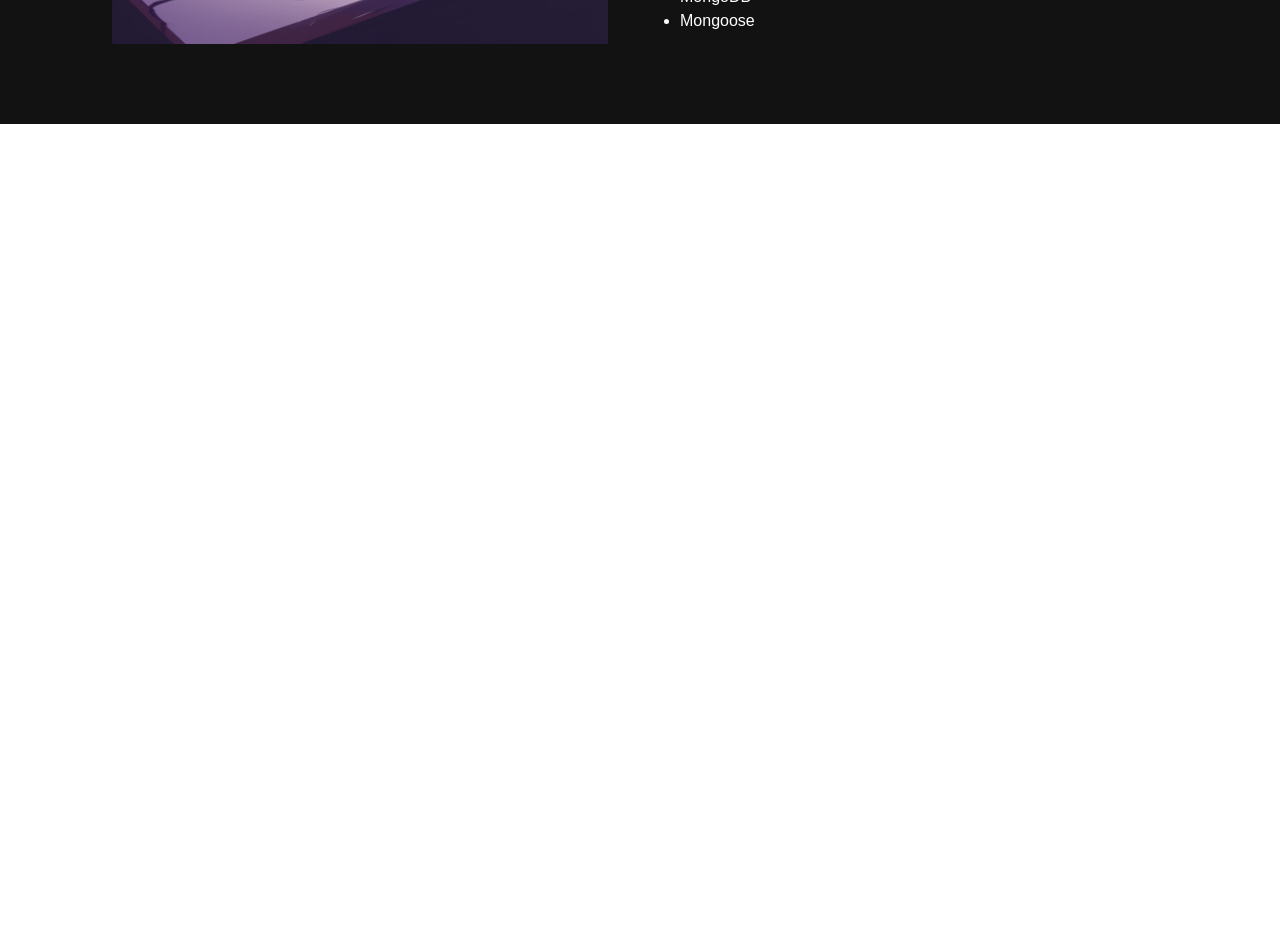
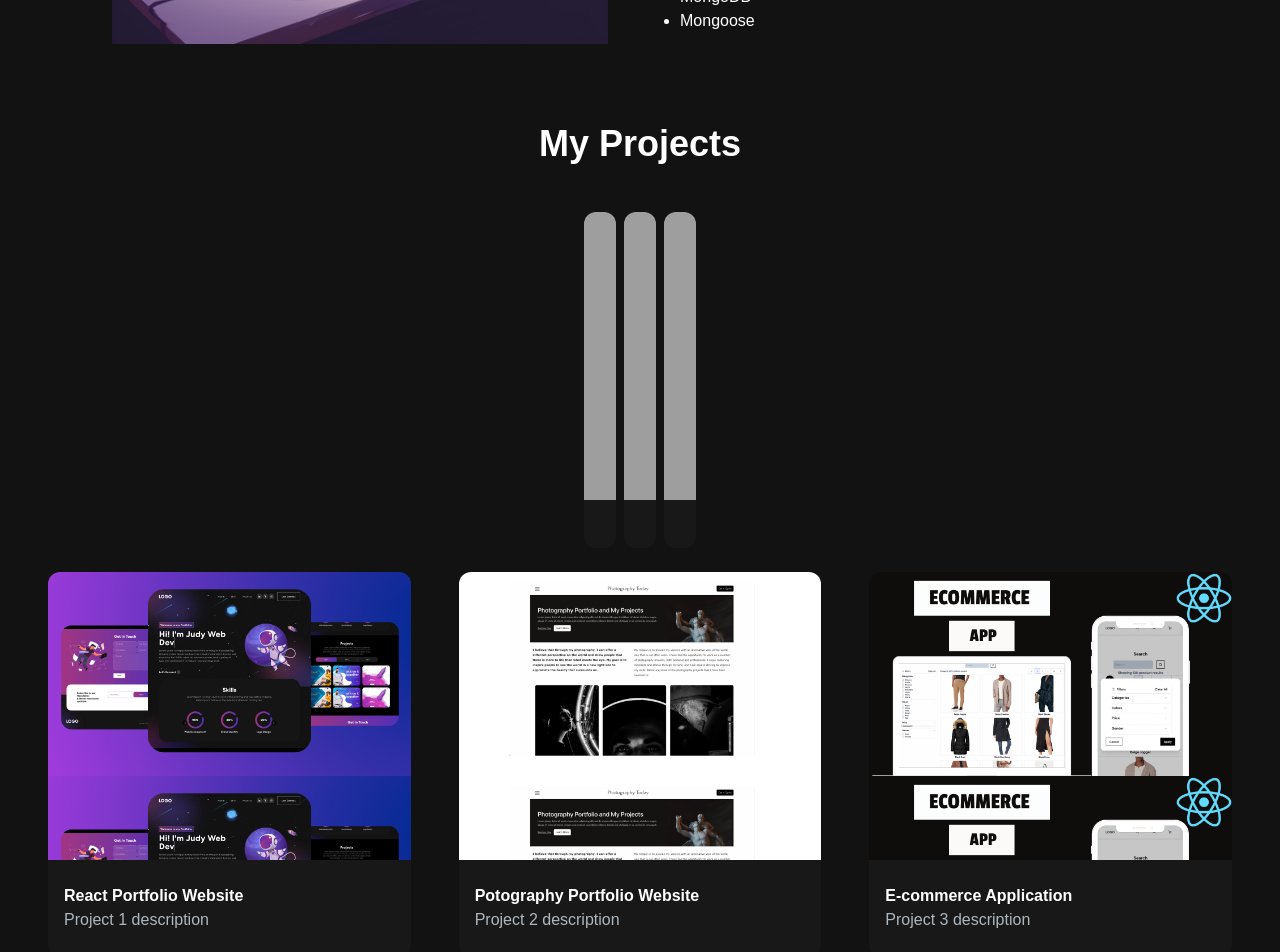
Before and after one commit to natanmuletahunde/Portfolio_next.js, a Next.js app: page / in a window 1280 px wide. Shown: the part 960-1912 px from the top of the page. Before the commit the page ends 1084 px from the top, so only its background shows below. Built offline with nearby package versions, Linux system fonts and the light colour scheme; grey boxes are pictures that could not be loaded.

Commit message:
add the projectssction in ht e page.js of the app folder

```diff
--- a/src/app/components/ProjectCard.jsx
+++ b/src/app/components/ProjectCard.jsx
@@ -0,0 +1,40 @@
+import React from "react";
+import Image from "next/image";
+import { CodeBracketIcon, EyeIcon } from "@heroicons/react/24/outline";
+import Link from "next/link";
+
+const ProjectCard = ({ imgUrl, title, description }) => {
+  return (
+    <div>
+      <div
+        className="group rounded-t-xl h-52 md:h-72 bg-center relative overflow-hidden"
+        src={imgUrl}
+        alt={title}
+        width={300}
+        height={200}
+        style={{ background: `url(${imgUrl})`, backgroundSize: "contain" }}
+      >
+        <div className="overlay absolute top-0 left-0 w-full h-full bg-[#181818] bg-opacity-0 hidden group-hover:flex group-hover:bg-opacity-80 transition-all duration-500 items-center justify-center">
+          <Link
+            href="/"
+            className="h-14 w-14 border-2 relative rounded-full border-[#ADB7BE] hover:border-white mr-4 group/link"
+          >
+            <EyeIcon className="h-10 w-10 text-[#ADB7BE] group-hover/link:text-white absolute top-1/2 left-1/2 transform -translate-x-1/2 -translate-y-1/2" />
+          </Link>
+          <Link
+            href="/"
+            className="h-14 w-14 border-2 relative rounded-full border-[#ADB7BE] hover:border-white group/link"
+          >
+            <CodeBracketIcon className="h-10 w-10 text-[#ADB7BE] group-hover/link:text-white absolute top-1/2 left-1/2 transform -translate-x-1/2 -translate-y-1/2" />
+          </Link>
+        </div>
+      </div>
+      <div className="bg-[#181818] rounded-b-xl py-6 px-4 text-white">
+        <h5 className="font-lg font-semibold">{title}</h5>
+        <p className="text-[#ADB7BE]">{description}</p>
+      </div>
+    </div>
+  );
+};
+
+export default ProjectCard;
--- a/src/app/components/ProjectTag.jsx
+++ b/src/app/components/ProjectTag.jsx
@@ -0,0 +1,40 @@
+import React from "react";
+import Image from "next/image";
+import { CodeBracketIcon, EyeIcon } from "@heroicons/react/24/outline";
+import Link from "next/link";
+
+const ProjectCard = ({ imgUrl, title, description }) => {
+  return (
+    <div>
+      <div
+        className="group rounded-t-xl h-52 md:h-72 bg-center relative overflow-hidden"
+        src={imgUrl}
+        alt={title}
+        width={300}
+        height={200}
+        style={{ background: `url(${imgUrl})`, backgroundSize: "contain" }}
+      >
+        <div className="overlay absolute top-0 left-0 w-full h-full bg-[#181818] bg-opacity-0 hidden group-hover:flex group-hover:bg-opacity-80 transition-all duration-500 items-center justify-center">
+          <Link
+            href="/"
+            className="h-14 w-14 border-2 relative rounded-full border-[#ADB7BE] hover:border-white mr-4 group/link"
+          >
+            <EyeIcon className="h-10 w-10 text-[#ADB7BE] group-hover/link:text-white absolute top-1/2 left-1/2 transform -translate-x-1/2 -translate-y-1/2" />
+          </Link>
+          <Link
+            href="/"
+            className="h-14 w-14 border-2 relative rounded-full border-[#ADB7BE] hover:border-white group/link"
+          >
+            <CodeBracketIcon className="h-10 w-10 text-[#ADB7BE] group-hover/link:text-white absolute top-1/2 left-1/2 transform -translate-x-1/2 -translate-y-1/2" />
+          </Link>
+        </div>
+      </div>
+      <div className="bg-[#181818] rounded-b-xl py-6 px-4 text-white">
+        <h5 className="font-lg font-semibold">{title}</h5>
+        <p className="text-[#ADB7BE]">{description}</p>
+      </div>
+    </div>
+  );
+};
+
+export default ProjectCard;
--- a/src/app/components/ProjectsSection.jsx
+++ b/src/app/components/ProjectsSection.jsx
@@ -0,0 +1,97 @@
+"use client";
+import React, { useState } from "react";
+import ProjectCard from "./ProjectCard";
+import ProjectTag from "./ProjectTag";
+
+const projectsData = [
+  {
+    id: 1,
+    title: "React Portfolio Website",
+    description: "Project 1 description",
+    image: "/images/projects/1.png",
+    tag: ["All", "Web"],
+  },
+  {
+    id: 2,
+    title: "Potography Portfolio Website",
+    description: "Project 2 description",
+    image: "/images/projects/2.png",
+    tag: ["All", "Web"],
+  },
+  {
+    id: 3,
+    title: "E-commerce Application",
+    description: "Project 3 description",
+    image: "/images/projects/3.png",
+    tag: ["All", "Web"],
+  },
+  {
+    id: 4,
+    title: "Food Ordering Application",
+    description: "Project 4 description",
+    image: "/images/projects/4.png",
+    tag: ["All", "Mobile"],
+  },
+  {
+    id: 5,
+    title: "React Firebase Template",
+    description: "Authentication and CRUD operations",
+    image: "/images/projects/5.png",
+    tag: ["All", "Web"],
+  },
+  {
+    id: 6,
+    title: "Full-stack Roadmap",
+    description: "Project 5 description",
+    image: "/images/projects/6.png",
+    tag: ["All", "Web"],
+  },
+];
+const ProjectsSection = () => {
+  const [tag, setTag] = useState("All");
+
+  const filteredProjects = projectsData.filter((project) =>
+    project.tag.includes(tag)
+  );
+
+  const handleTagChange = (newTag) => {
+    setTag(newTag);
+  };
+
+  return (
+    <>
+      <h2 className="text-center text-4xl font-bold text-white mt-4 mb-8 md:mb-12">
+        My Projects
+      </h2>
+      <div className="flex flex-row justify-center items-center gap-2 text-white my-6">
+        <ProjectTag
+          name="All"
+          onClick={handleTagChange}
+          isSelected={tag === "All"}
+        />
+        <ProjectTag
+          name="Web"
+          onClick={handleTagChange}
+          isSelected={tag === "Web"}
+        />
+        <ProjectTag
+          name="Mobile"
+          onClick={handleTagChange}
+          isSelected={tag == "Mobile"}
+        />
+      </div>
+      <div className="grid md:grid-cols-3 gap-8 md:gap-12">
+        {filteredProjects.map((project, index) => (
+          <ProjectCard
+            key={project.id}
+            title={project.title}
+            description={project.description}
+            imgUrl={project.image}
+          />
+        ))}
+      </div>
+    </>
+  );
+};
+
+export default ProjectsSection;
--- a/src/app/page.js
+++ b/src/app/page.js
@@ -2,6 +2,7 @@
 import HeroSection from "./components/HeroSection";
 import Navbar from "./components/Navbar";
 import AboutSection from "./components/AboutSection";
+import ProjectsSection from "./components/ProjectsSection";
 
 export default function Home() {
   return (
@@ -10,6 +11,7 @@
       <div class="container mt-24 mx-auto px-12 py-4">
         <HeroSection />
         <AboutSection />
+        <ProjectsSection />
       </div>
     </main>
   );
```
